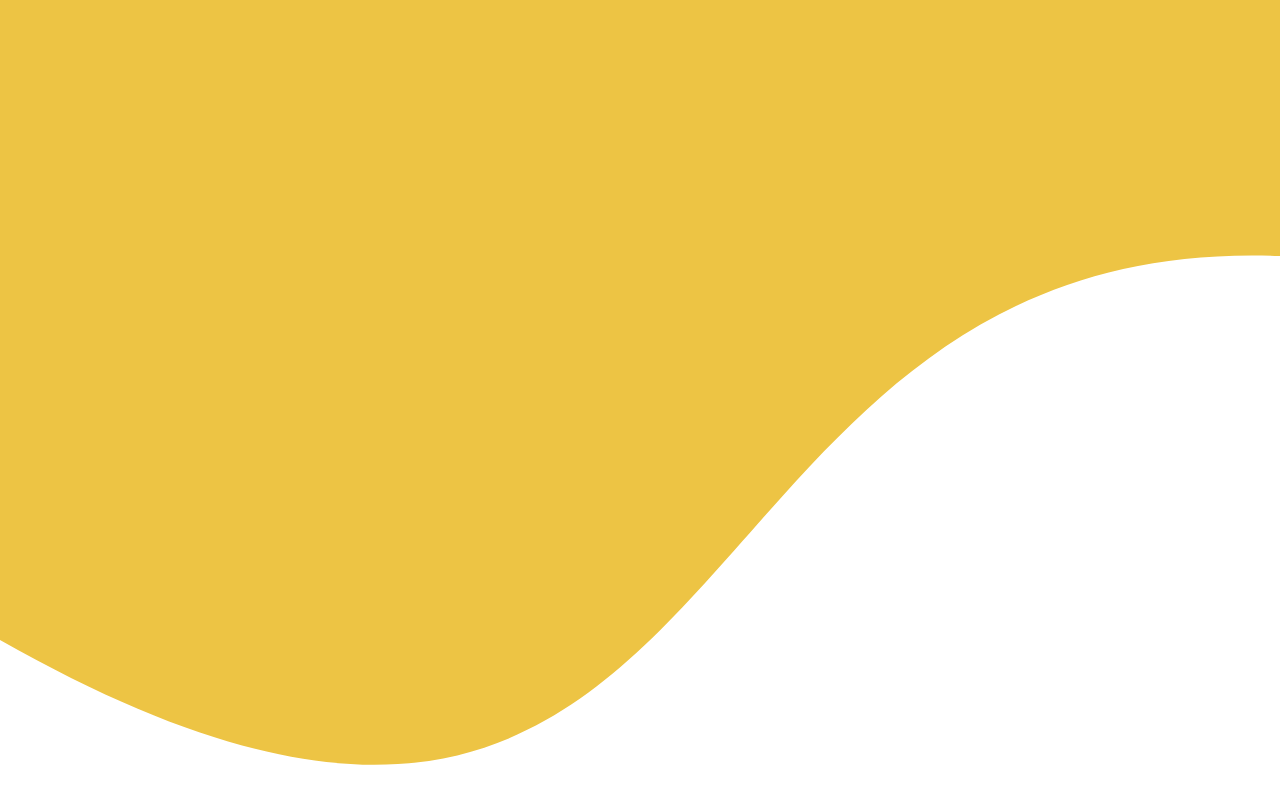
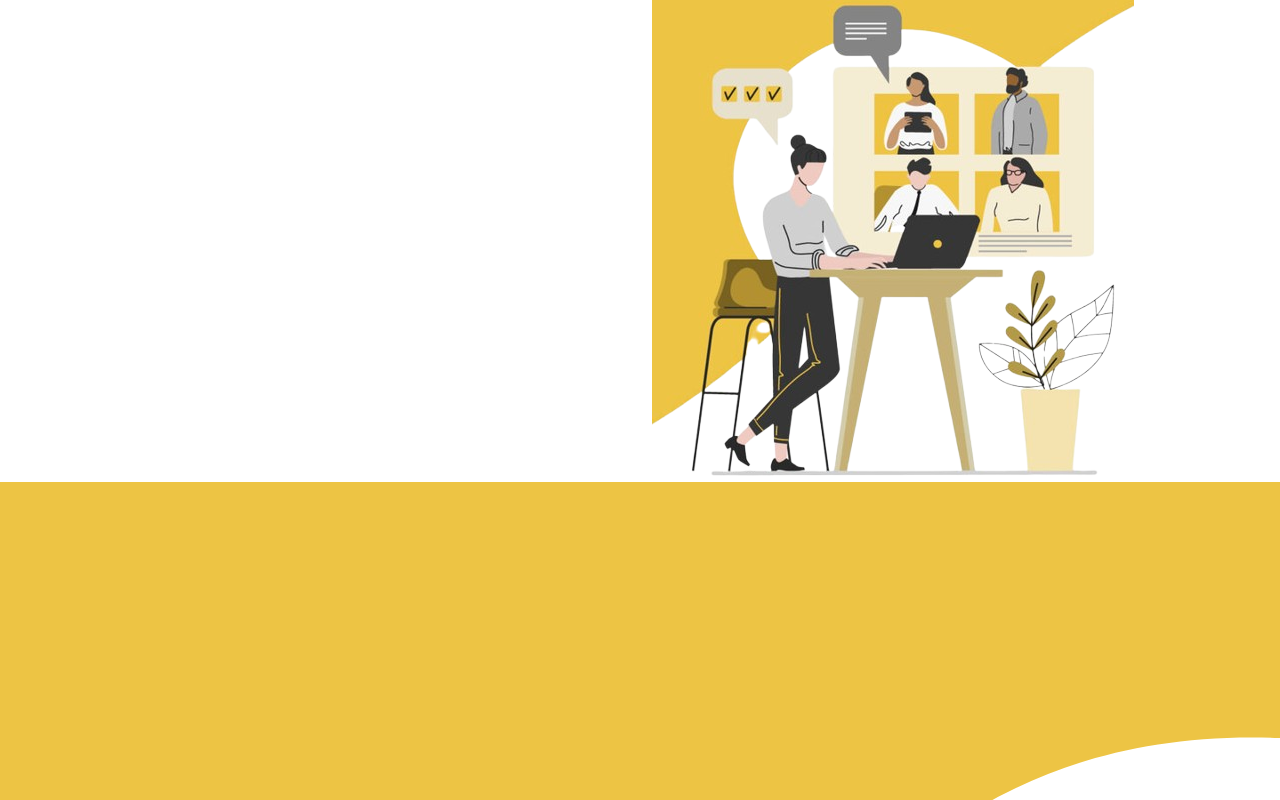
Before and after one commit to Ajith369369/motivated-mornings-frontend, a React (Vite) app: page / in a window 1280 px wide. Shown: the top 800 px of the page. Built offline with nearby package versions, Linux system fonts and the light colour scheme.

Commit message:
Add image in header.

```diff
--- a/src/components/Header.jsx
+++ b/src/components/Header.jsx
@@ -9,7 +9,9 @@ function Header() {
           <div className="row">
             <div className="col-md-1"></div>
             <div className="col-md-5"></div>
-            <div className="col-md-5"></div>
+            <div className="col-md-5">
+              <img src="/src/assets/actually.png" alt="" />
+            </div>
             <div className="col-md-1"></div>
           </div>
         </section>
```
